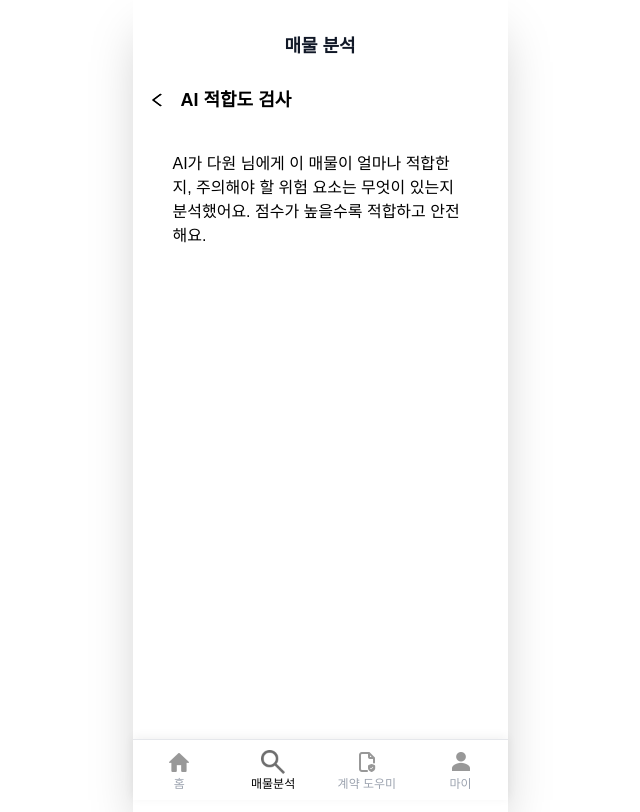
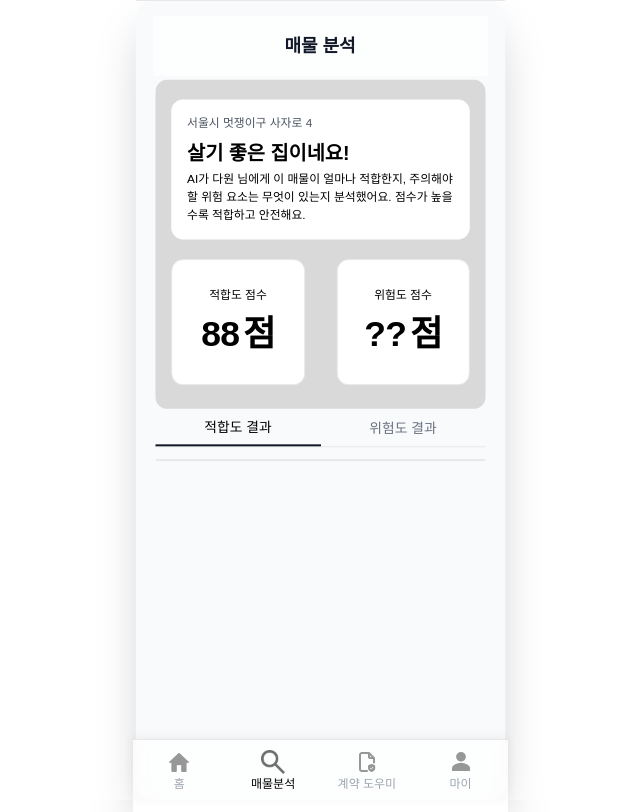
Before and after one commit to kookmin-404BrainNotFound/404BrainNotFound_FE, a React (Vite) app: page /explore/semiscore in a window 1280 px wide. Shown: the whole page, without its empty margins (320-960 px from the left). Built offline with nearby package versions, Linux system fonts and the light colour scheme.

Commit message:
style: semiscore UI 구현+비율조정

```diff
--- a/src/pages/explore/steps/SemiScore.jsx
+++ b/src/pages/explore/steps/SemiScore.jsx
@@ -1,12 +1,229 @@
-import PageHeader from "../../../components/BackHeader";
+// src/pages/explore/steps/SemiScore.jsx
+import { useMemo, useState, useEffect, useRef } from "react";
+import { Link, useLocation, useNavigate } from "react-router-dom";
 
-export default function CleaningService() {
+/** 🔧 페이지 내부 전용 스케일 래퍼 (375x812 고정 콘텐츠를 화면에 맞게 scale) */
+function ScaledViewport({ children, width = 375, height = 812 }) {
+  const [scale, setScale] = useState(1);
+
+  useEffect(() => {
+    const update = () => {
+      const vw = window.innerWidth;
+      const vh = window.innerHeight;
+      const s = Math.min(vw / width, vh / height);
+      setScale(s);
+    };
+    update();
+    window.addEventListener("resize", update);
+    window.addEventListener("orientationchange", update);
+    return () => {
+      window.removeEventListener("resize", update);
+      window.removeEventListener("orientationchange", update);
+    };
+  }, [width, height]);
+
   return (
-    <div>
-      <PageHeader title="AI 적합도 검사" />
-      <div className="p-5">
-        <p>AI가 다원 님에게 이 매물이 얼마나 적합한지, 주의해야 할 위험 요소는 무엇이 있는지 분석했어요. 점수가 높을수록 적합하고 안전해요.</p>
+    // 바깥은 화면 꽉 채우고 스크롤 막음 (가로/세로 이동 방지)
+    <div className="fixed inset-0 bg-white flex items-center justify-center overflow-x-hidden overflow-y-auto">
+      {/* 실제 기기 프레임: 375x812 고정, scale로 축소/확대 */}
+      <div
+        className="relative shadow-2xl rounded-[18px] bg-gray-50"
+        style={{
+          width: `${width}px`,
+          height: `${height}px`,
+          transform: `scale(${scale})`,
+          transformOrigin: "center center",
+        }}
+      >
+        {/* 내부만 세로 스크롤 허용 (가로 스크롤 없음) */}
+        <div className="w-full h-full overflow-y-auto">
+          {children}
+        </div>
       </div>
     </div>
   );
 }
+
+/**
+ * "적합도 리포트(세미)" 화면
+ * - 실제 점수는 API 연동 전까지 mock 으로 표현
+ * - 주소/보증금/월세는 이전 페이지에서 state 로 넘기거나, 쿼리스트링/로컬스토리지에서 복원
+ * - 탭: [적합도 결과] / [위험도 결과] (위험도는 등기부 업로드 시 활성화 안내)
+ */
+export default function SemiScore() {
+  const nav = useNavigate();
+  const { state } = useLocation();
+  const search = new URLSearchParams(location.search);
+
+  // 1) 주소/보증금/월세 파라미터 복원 (state > query > localStorage)
+  const initial = useMemo(() => {
+    const fromState = state || {};
+    const fromQuery = {
+      address: search.get("address"),
+      deposit: search.get("deposit"),
+      rent: search.get("rent"),
+    };
+    const saved = JSON.parse(localStorage.getItem("explore_form") || "{}");
+
+    return {
+      address:
+        fromState?.address ||
+        fromQuery.address ||
+        saved.address ||
+        "서울시 멋쟁이구 사자로 4",
+      deposit:
+        fromState?.deposit || fromQuery.deposit || saved.deposit || "5,000만원",
+      rent: fromState?.rent || fromQuery.rent || saved.rent || "60만원",
+    };
+  }, [state, search]);
+
+  // 2) 모의 점수 (API 연동 전)
+  const [score, setScore] = useState(null); // 적합도 점수
+  useEffect(() => {
+    const t = setTimeout(() => setScore(88), 500);
+    return () => clearTimeout(t);
+  }, []);
+
+  // 탭 상태
+  const [tab, setTab] = useState("fit"); // fit | risk
+
+  return (
+    // ✅ 여기서 스케일 래퍼로 감쌈: 창 크기 변화에도 375x812 비율 유지 + 중앙 정렬 + 바깥 스크롤 없음
+    <ScaledViewport>
+      {/* 내부는 기존 구조를 유지하되, 프레임 기준으로만 동작하도록 정리 */}
+      <div className="flex flex-col w-full h-full">
+        <header className="sticky top-0 z-20 bg-white/90 backdrop-blur border-b" />
+
+        {/* 본문 */}
+        <main className="px-5 py-4 pb-28">
+          <div className="px-4 py-5 pb-2 mt-16 bg-[#D9D9D9] rounded-xl">
+            {/* 상단 주소/요약 */}
+            <div className="rounded-xl px-4 py-4 mb-5 bg-white">
+              <p className="text-xs text-gray-600 mb-2">{initial.address}</p>
+              <h2 className="text-xl font-bold mb-1">살기 좋은 집이네요!</h2>
+              <p className="text-[12px] text-black">
+                AI가 다원 님에게 이 매물이 얼마나 적합한지, 주의해야 할 위험 요소는 무엇이 있는지 분석했어요.
+                점수가 높을수록 적합하고 안전해요.
+              </p>
+            </div>
+
+            {/* 점수 카드들 */}
+            <div className="grid grid-cols-2 gap-8 mb-4">
+              <ScoreCard label="적합도 점수">
+                {score === null ? (
+                  <SkeletonNumber />
+                ) : (
+                  <span className="text-4xl font-extrabold tracking-tight">
+                    {score}
+                    <span className="text-4xl ml-1">점</span>
+                  </span>
+                )}
+              </ScoreCard>
+              <ScoreCard label="위험도 점수">
+                <span className="text-4xl font-extrabold tracking-tight">
+                  ??
+                  <span className="text-4xl ml-1">점</span>
+                </span>
+              </ScoreCard>
+            </div>
+          </div>
+
+          {/* 탭 스위치 */}
+          <div className="grid grid-cols-2 border-b mb-3">
+            <button
+              onClick={() => setTab("fit")}
+              className={
+                "py-2 text-sm font-medium " +
+                (tab === "fit" ? "border-b-2 border-gray-900" : "text-gray-500")
+              }
+            >
+              적합도 결과
+            </button>
+            <button
+              onClick={() => setTab("risk")}
+              className={
+                "py-2 text-sm font-medium " +
+                (tab === "risk" ? "border-b-2 border-gray-900" : "text-gray-500")
+              }
+            >
+              위험도 결과
+            </button>
+          </div>
+
+          {/* 탭 콘텐츠 */}
+          {tab === "fit" ? (
+            <FitContent
+              score={score}
+              deposit={initial.deposit}
+              rent={initial.rent}
+            />
+          ) : (
+            <RiskContent />
+          )}
+        </main>
+
+
+      </div>
+    </ScaledViewport>
+  );
+}
+
+function ScoreCard({ label, children }) {
+  return (
+    <div className="bg-white rounded-xl border w-full aspect-square h-32 flex flex-col items-center justify-center">
+      <p className="text-xs text-black-500 mb-2">{label}</p>
+      <div className="min-h-12 flex items-center">{children}</div>
+    </div>
+  );
+}
+
+function SkeletonNumber() {
+  return <div className="w-20 h-9 rounded animate-pulse bg-gray-200" />;
+}
+function FitContent({ score, deposit, rent }) {
+  return (
+    <section className="mt-2 space-y-3">
+      {/* <div className="rounded-xl border bg-white p-4">
+        <h3 className="font-semibold mb-1">요약</h3>
+        <p className="text-sm text-gray-600">
+          현재 조건(보증금 {deposit}, 월세 {rent}) 기준 임시 적합도는 <b>{score ?? '계산중'}</b>점입니다.
+          실제 값은 모델 학습이 완료되면 교체됩니다.
+        </p>
+      </div> */}
+      <ul className="rounded-xl border bg-white divide-y">
+        {/* {[
+          { t: "교통/생활편의", v: "역세권 10분, 편의시설 밀집" },
+          { t: "치안/환경", v: "유흥/사고 이슈 적음" },
+          { t: "가격합리성", v: "동일권역 평균 대비 합리적" },
+        ].map((row) => (
+          <li key={row.t} className="px-4 py-3 flex items-center justify-between">
+            <span className="text-sm text-gray-600">{row.t}</span>
+            <span className="text-sm font-medium">{row.v}</span>
+          </li>
+        ))} */}
+      </ul>
+    </section>
+  );
+}
+
+function RiskContent() {
+  return (
+    <section className="mt-6">
+      <div className="flex flex-col items-center text-center gap-4">
+
+        {/* <div className="w-20 h-20 bg-gray-200 rounded" />
+        <div>
+          <p className="font-semibold">위험도 점수는 등기부등본 업로드 후 제공됩니다</p>
+          <p className="text-sm text-gray-600 mt-1">소유권/근저당/가처분 등의 권리관계를 분석해 위험도를 계산합니다.</p>
+        </div>
+        <Link
+          to="/explore/steps/doc/upload"
+          className="inline-flex items-center justify-center px-4 py-2 rounded-xl bg-gray-900 text-white text-sm"
+        >
+          등기부등본 업로드 하러가기
+        </Link> */}
+
+      </div>
+    </section>
+  );
+}
```
